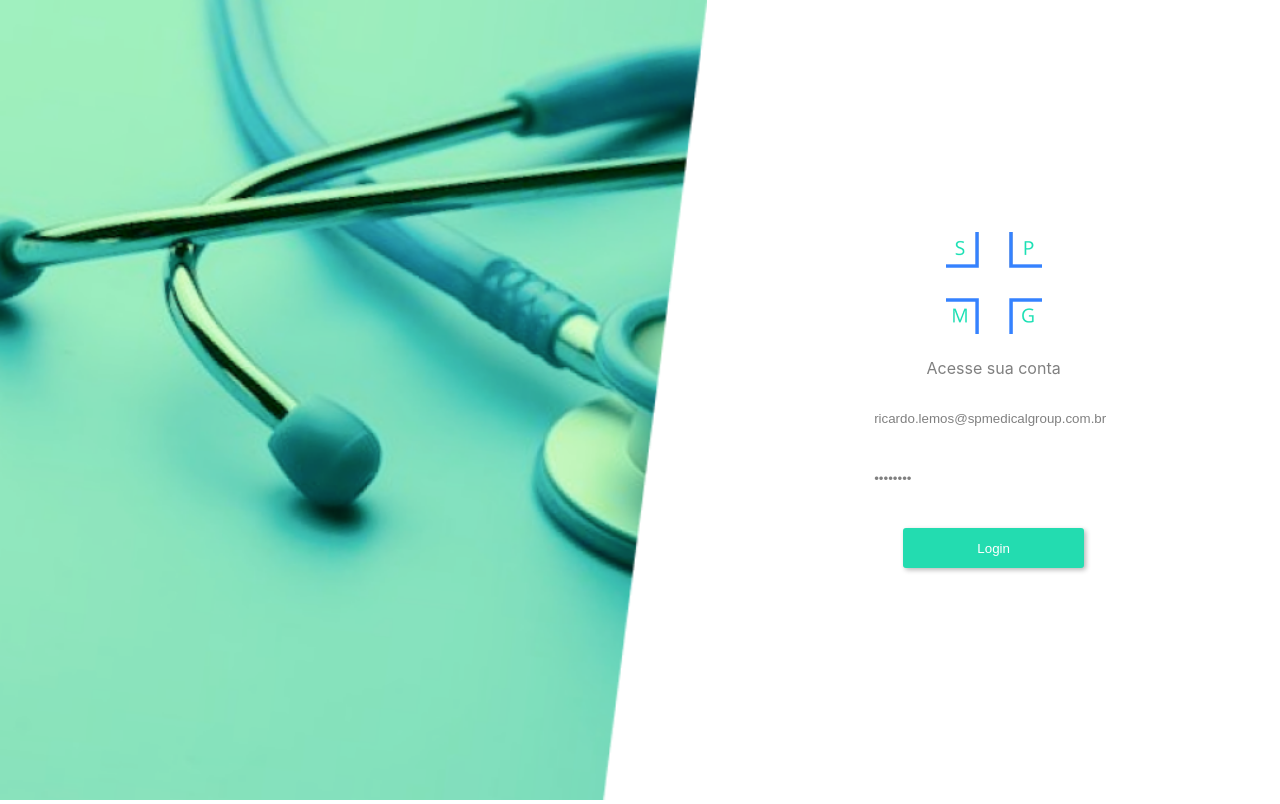
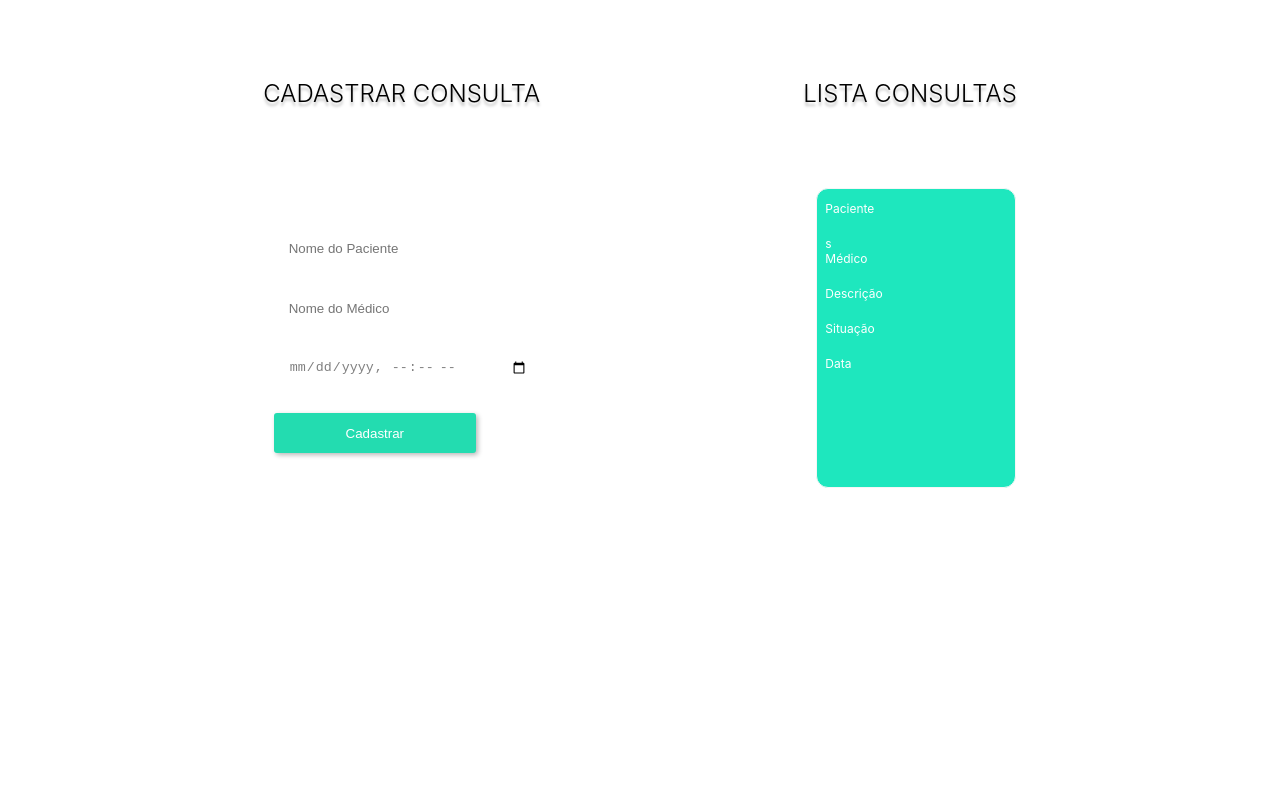
Before and after one commit to Belle-Elle/ProjetoSpMedicalGroup-FrontEnd, a React (Create React App) app in the folder react/spmed_ui/: page /consultasAdm in a window 1280 px wide. Built offline with nearby package versions, Linux system fonts and the light colour scheme; no server answers.

Commit message:
inicio consultas listar adm

```diff
--- a/react/spmed_ui/src/index.js
+++ b/react/spmed_ui/src/index.js
@@ -1,17 +1,32 @@
 import React from 'react';
 import ReactDOM from 'react-dom';
+import { Route, BrowserRouter as Router, Routes } from 'react-router-dom';
 import './index.css';
 // import App from './App';
 import Login from "./pages/login/login.jsx";
+import ListarAdm from "./pages/Consultas/listarAdm/listarAdm";
 import reportWebVitals from './reportWebVitals';
 
+
+const routing = (
+  <Router>
+    <div>
+      <Routes>
+        <Route exact path='/login' element={<Login/>}></Route>
+        <Route path='/consultasAdm' element={<ListarAdm/>}></Route>
+      </Routes>
+    </div>
+  </Router>
+
+)
+
 ReactDOM.render(
-  <React.StrictMode>
-    {/* <App />: */}
-    <Login/>
-  </React.StrictMode>,
+  routing,
   document.getElementById('root')
 );
+
+
+
 
 // If you want to start measuring performance in your app, pass a function
 // to log results (for example: reportWebVitals(console.log))
--- /dev/null
+++ b/react/spmed_ui/src/pages/Consultas/listarAdm/listarAdm.jsx
@@ -0,0 +1,98 @@
+import { Component } from "react";
+import axios from 'axios';
+
+import '../../../assets/css/estilo.css'
+
+export default class consultasAdm extends Component {
+    constructor(props){
+        super(props);
+        this.state = {
+            idMedico: 0,
+            idPaciente: 0,
+            idConsulta: 0,
+            idSituacao: 0,
+            descrica: '',
+            dataConsulta: new Date(),
+
+
+            listaConsulta: [],
+            listaPaciente: [],
+            listaMedicos: [],
+
+            isLoading: false,
+            erroMensagem: '',
+
+        };
+    }
+
+
+   buscarConsulta=() => {
+       axios('http://localhost:5000/api/Consultas', {
+           headers: {
+               authorization: 'Bearer ' + localStorage.getItem('usuario-login'),
+           }
+       }).then((response)=> {
+           if (response.status === 200) {
+
+            console.log(response.data)
+            this.setState({ listaConsulta: response.data });
+            console.log(this.state.listaConsulta);
+           }
+       }).catch(erro=> console.log(erro))
+   }
+
+
+   componentDidMount(){
+       this.buscarConsulta();
+   }
+
+    render() {
+        return (
+            <div>
+                <main>
+                    <section className="containerTudo" >
+                        <div className="containerCadastroLista" >
+
+                            <div>
+                                <h2>Cadastrar Consulta</h2>
+                            </div>
+                            <div>
+                                <h2>Lista Consultas</h2>
+                            </div>
+                        </div>
+
+                        <section className="inputsTabela  containerCadastroLista">
+                            <div >
+                                <form>
+                                    <div className="partLogin">
+                                        <input className="inputsLogin" placeholder="Nome do Paciente" type="text" ></input>
+                                    </div>
+                                    <div className="partLogin">
+                                        <input className="inputsLogin" placeholder="Nome do Médico" type="text" ></input>
+                                    </div>
+                                    <div className="partLogin">
+                                        <input className="inputsLogin" placeholder="Data" type="datetime-local" ></input>
+                                    </div>
+                                    <div>
+                                        <button className="btnCadastrar partLogin botaoCadastrar " id="btnCadastrar">Cadastrar</button>
+                                    </div>
+                                </form>
+                            </div>
+                            <div className="listagem">
+                                <ul id="tabelaListagem">
+                                    <li>Paciente</li>s
+                                    <li>Médico</li>
+                                    <li>Descrição</li>
+                                    <li>Situação</li>
+                                    <li>Data</li>
+                                </ul>
+                            </div>
+                        </section>
+
+
+                    </section>
+                </main>
+            </div>
+        )
+    }
+}
--- a/react/spmed_ui/src/pages/login/login.jsx
+++ b/react/spmed_ui/src/pages/login/login.jsx
@@ -1,14 +1,18 @@
+import { Component } from "react";
 import axios from "axios";
-import { Component } from "react";
+
 import "../../assets/css/estilo.css"
+
 import bannerlogin from "../../assets/img/Frame5.png"
 import logologin from "../../assets/img/Rectangle15.png"
+
+import { parseJwt, usuarioAutenticado } from "../../sevices/auth"
 
 export default class login extends Component {
     constructor(props) {
         super(props);
         this.state = {
-            email: 'ricardo.lemos@spmedicalgroup.com.br',
+            email: 'adm@adm.com',
             senha: '11111111',
             erroMensagem: '',
             isLoading: false
@@ -35,6 +39,11 @@ export default class login extends Component {
                 console.log('Meu token é: ' + response.data.token)
 
                 this.setState({ isLoading : false})
+
+                if (parseJwt().role === '1') {
+                    this.props.history.push('/consultasadm');
+                    console.log('estou logado: ' + usuarioAutenticado());
+                }
             }
         })
 
--- /dev/null
+++ b/react/spmed_ui/src/sevices/auth.js
@@ -0,0 +1,8 @@
+export const usuarioAutenticado = () => localStorage.getItem('usuario-login') !== null;
+
+export const parseJwt = () => {
+
+    let base64 = localStorage.getItem('usuario-login').split('.')[1];
+
+    return JSON.parse(window.atob(base64));
+};
```
Also changed, not shown: react/spmed_ui/src/pages/Consultas/listarMedico/listarMedico.jsx (added), react/spmed_ui/src/pages/Consultas/listarPaciente/litarPaciente.jsx (added).
